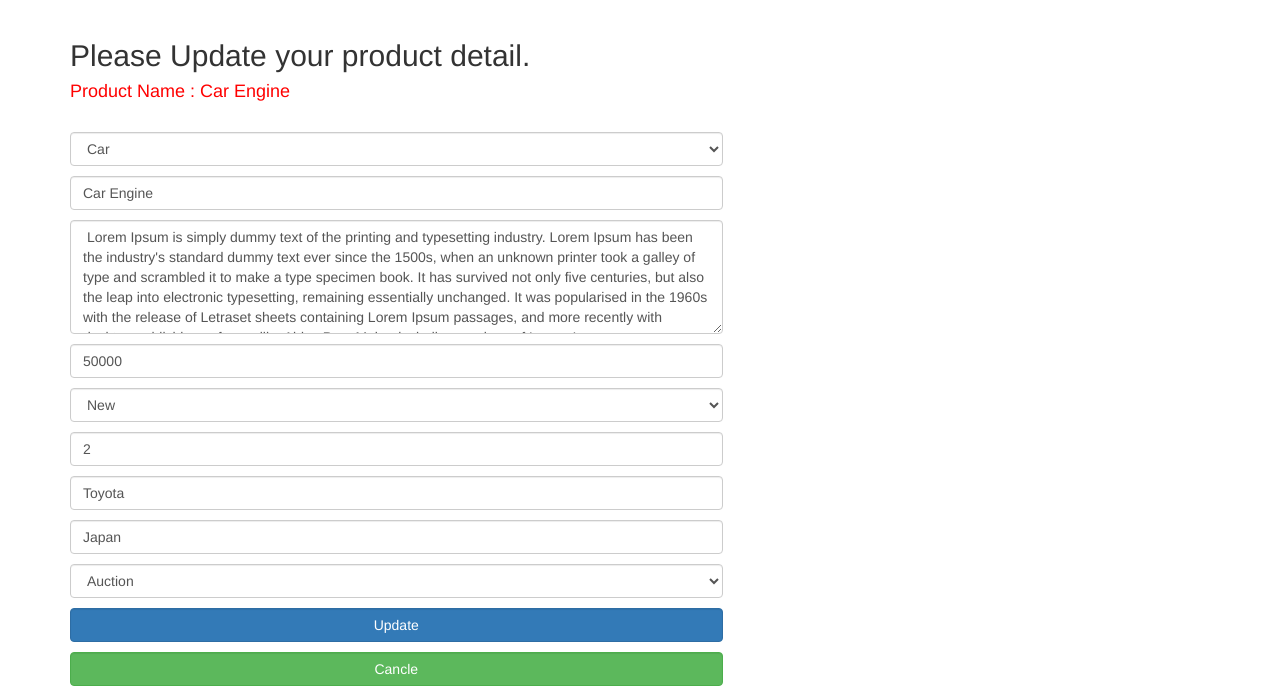
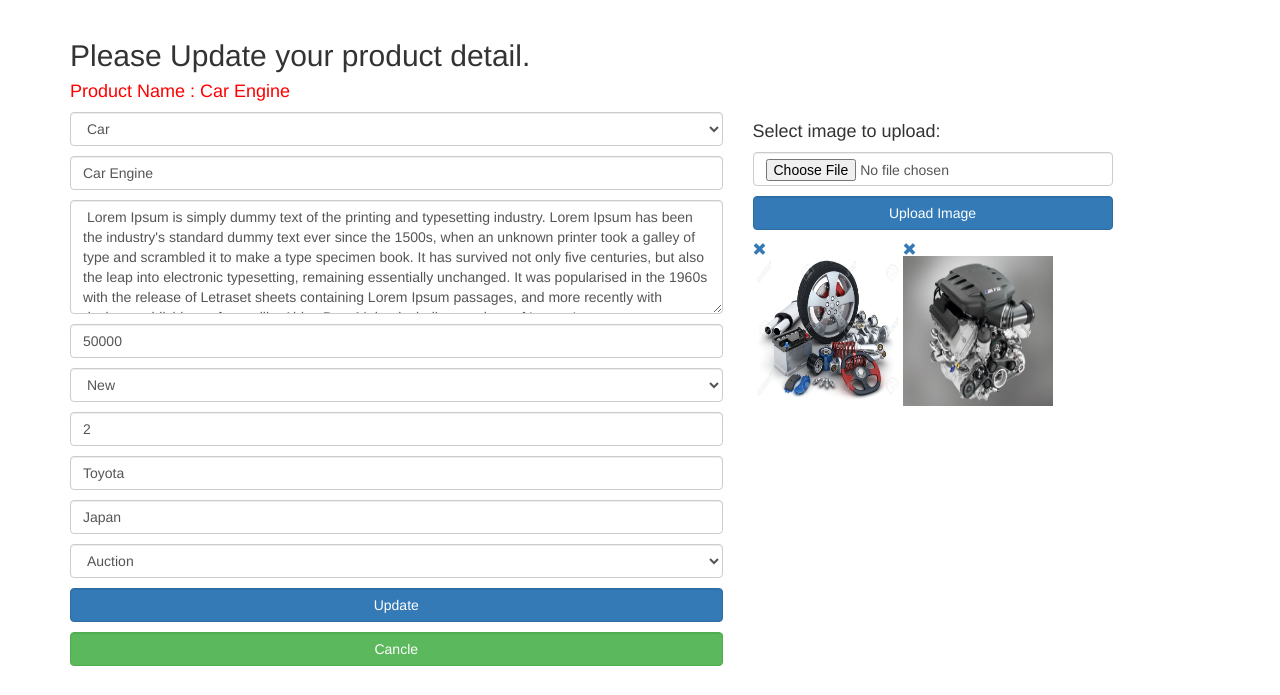
Before and after one commit to rahmannavid/dholaikhaal, a CodeIgniter app: page /jdm/index.php/admin/update_product/1 in a window 1280 px wide. Shown: the part 51-746 px from the top of the page. Run offline with CodeIgniter, Linux system fonts and the light colour scheme; a user stored in the database is signed in; data comes from the database, SQL or seed files in the repository.

Commit message:
product image upload

```diff
--- a/application/controllers/admin.php
+++ b/application/controllers/admin.php
@@ -7,7 +7,7 @@ class admin extends CI_Controller {
         $session_data = $this->session->userdata('logged_in');
         $type = $session_data['user_type'];
 
-        if($type != Admin){
+        if($type == 0){
             redirect('/', 'refresh');
         }
     }
@@ -134,6 +134,15 @@ class admin extends CI_Controller {
     }
 
 
+    public function delete_prod_image_by_id(){
+        $prod_img_id = $this->input->get('pim_id');
+        $prod_id = $this->input->get('pid');
+
+        $this->load->model('products_model');
+        $this->products_model->delete_product_image_by_id($prod_img_id);
+        redirect('/admin/update_product/'.$prod_id);
+    }
+
      public function update_product_child($id)
     {
         $input_cat_id = $this->input->post('input_product_cat');
@@ -181,6 +190,7 @@ class admin extends CI_Controller {
 
             $data['cat'] = $this->category->get_category();
             $data['product'] = $this->productm->get_product_by_id($id);
+            $data['productimg'] = $this->productm->get_product_image_by_id($id);
             $data['id'] = $id ;
 
             $this->load->view('admin/admin_product_update_view', $data);
--- a/application/controllers/product.php
+++ b/application/controllers/product.php
@@ -38,5 +38,4 @@ class product extends CI_Controller {
         $this->load->view('common/footer');
     }
 
-
 }
--- a/application/views/admin/admin_product_update_view.php
+++ b/application/views/admin/admin_product_update_view.php
@@ -1,10 +1,10 @@
+<div class="col-md-12">
+    <h2>Please Update your product detail. </h2>
+    <h4 style="color:red;">Product Name :  <?php echo $product->name  ?>  </h4>
+</div>
 <div class="col-md-7">
 
         <div class="form">
-
-            <h2>Please Update your product detail. </h2>
-            <h4 style="color:red;">Product Name :  <?php echo $product->name  ?>  </h4>
-            <br>
            <form id="pro-form" method="post" action="<?php echo base_url() ?>index.php/admin/update_product_child/<?php echo $id ?>">
 
              <select id="input_product_cat" name="input_product_cat" class="form-control chat-input">
@@ -47,3 +47,19 @@
            </form>
         </div>
 </div>
+<div class="col-md-4 form">
+    <h4>Select image to upload:</h4>
+    <form action="upload.php" method="post" enctype="multipart/form-data">
+
+        <input type="file" name="fileToUpload" id="fileToUpload" class="form-control chat-input">
+        <input type="submit" value="Upload Image" name="submit" class="form-control btn btn-primary">
+    </form>
+      <?php foreach($productimg as $pi ) { ?>
+        <div class="admin-prod-image">
+          <a href="<?php echo base_url()?>index.php/admin/delete_prod_image_by_id?<?php echo 'pim_id='.$pi->id.'&pid='.$pi->prod_id ?>" > <span class="glyphicon glyphicon-remove">
+            <img src="<?php echo base_url() ?>public/img/products/<?php echo $pi->img ?>" class="img-responsive">
+          </a>
+        </div>
+
+      <?php } ?>
+</div>
--- a/public/css/shop-homepage.css
+++ b/public/css/shop-homepage.css
@@ -123,3 +123,12 @@ div.form input, select, textarea, .btn {
 table th{
     background-color: #e8edef;
 }
+
+.admin-prod-image{
+    float: left;
+}
+
+.admin-prod-image img{
+    height: 150px;
+    width: 150px;
+}
```
Also changed, not shown: application/models/products_model.php (+8 -0 lines), application/views/admin/admin_product_list_view.php (+7 -1 lines).
